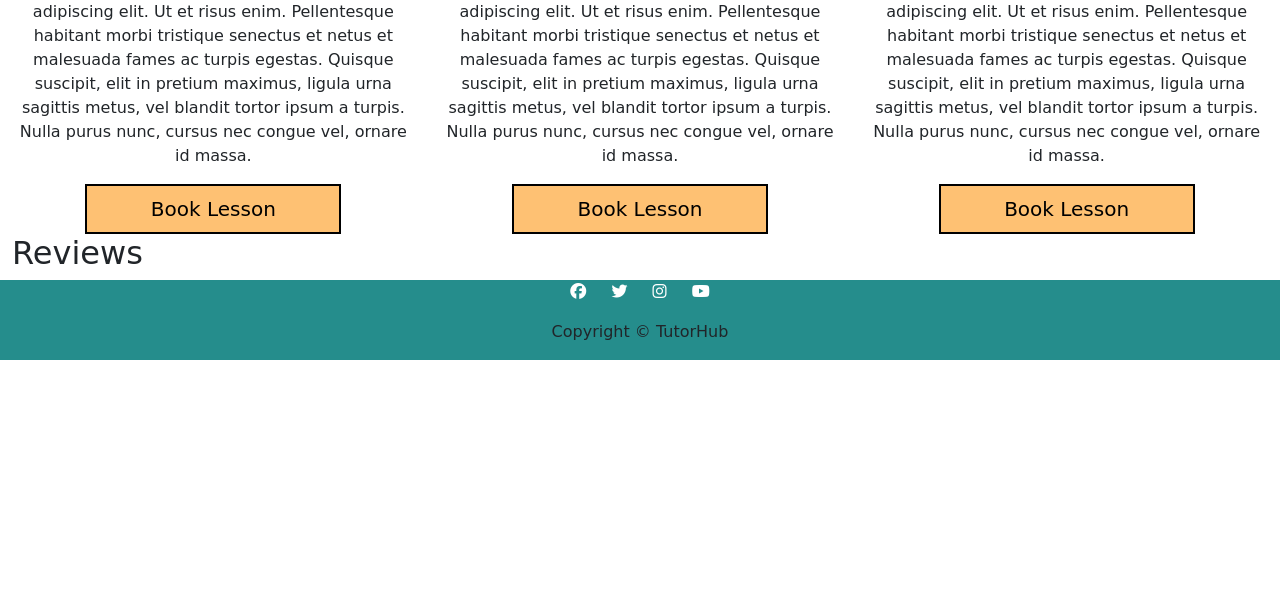
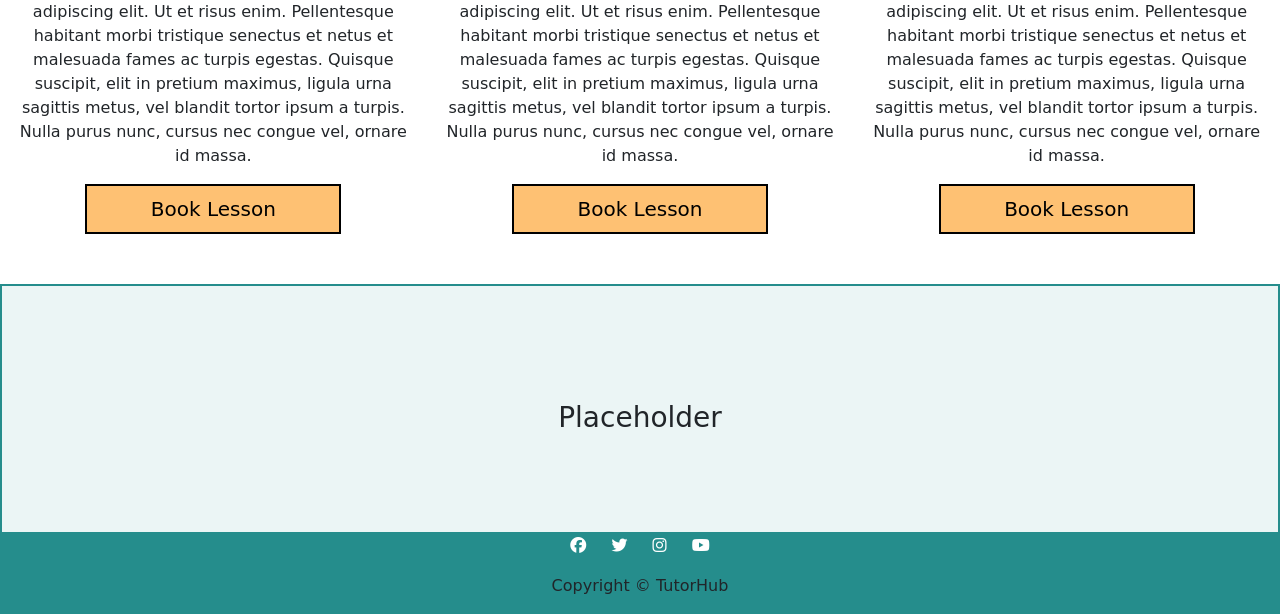
Before and after one commit to sophiebatten123/Tutoring-Hub, a Django app: page / in a window 1280 px wide. Shown: the part 1139-1753 px from the top of the page. Before the commit the page ends 1499 px from the top, so only its background shows below. Run offline with Django 3.2, Linux system fonts and the light colour scheme; some libraries are stand-ins or nearby versions; some web fonts are replaced.

Commit message:
Styling changes have been added

```diff
--- a/home/templates/home/index.html
+++ b/home/templates/home/index.html
@@ -83,10 +83,11 @@
     </div>
 </div>
 
-<!--Reviews-->
+<!--Reviews section-->
+
 <div class="container-fluid">
-    <div class="row">
-        <h2>Reviews</h2>
+    <div class="row placeholder center">
+        <h3>Placeholder</h3>
     </div>
 </div>
 
--- a/static/css/style.css
+++ b/static/css/style.css
@@ -66,6 +66,7 @@ html, body {
     background-color: #fec173;
     color: black;
     font-size: 20px;
+    margin-bottom: 50px;
 }
 
 .header-image img {
```
Also changed, not shown: db.sqlite3.
